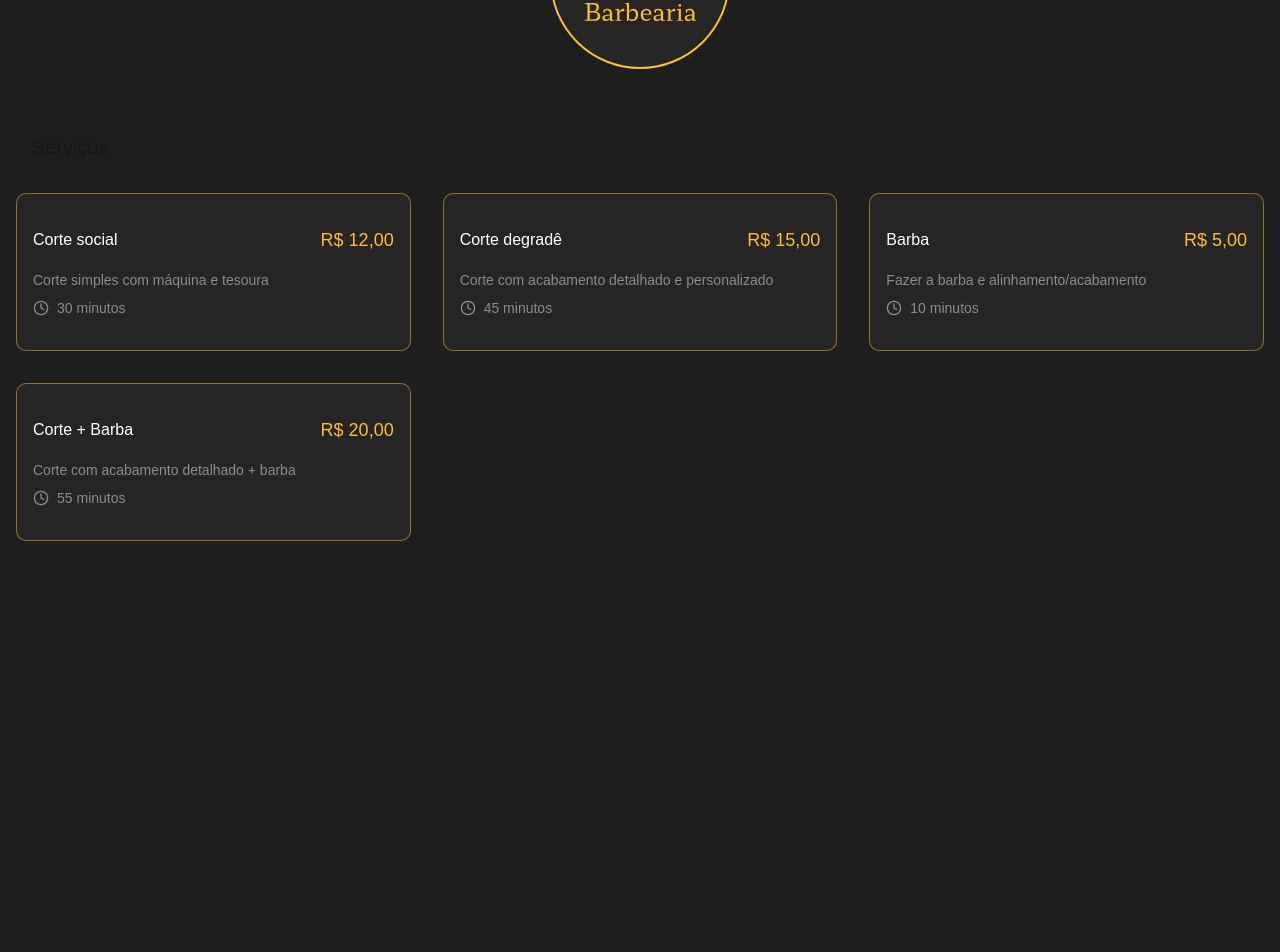
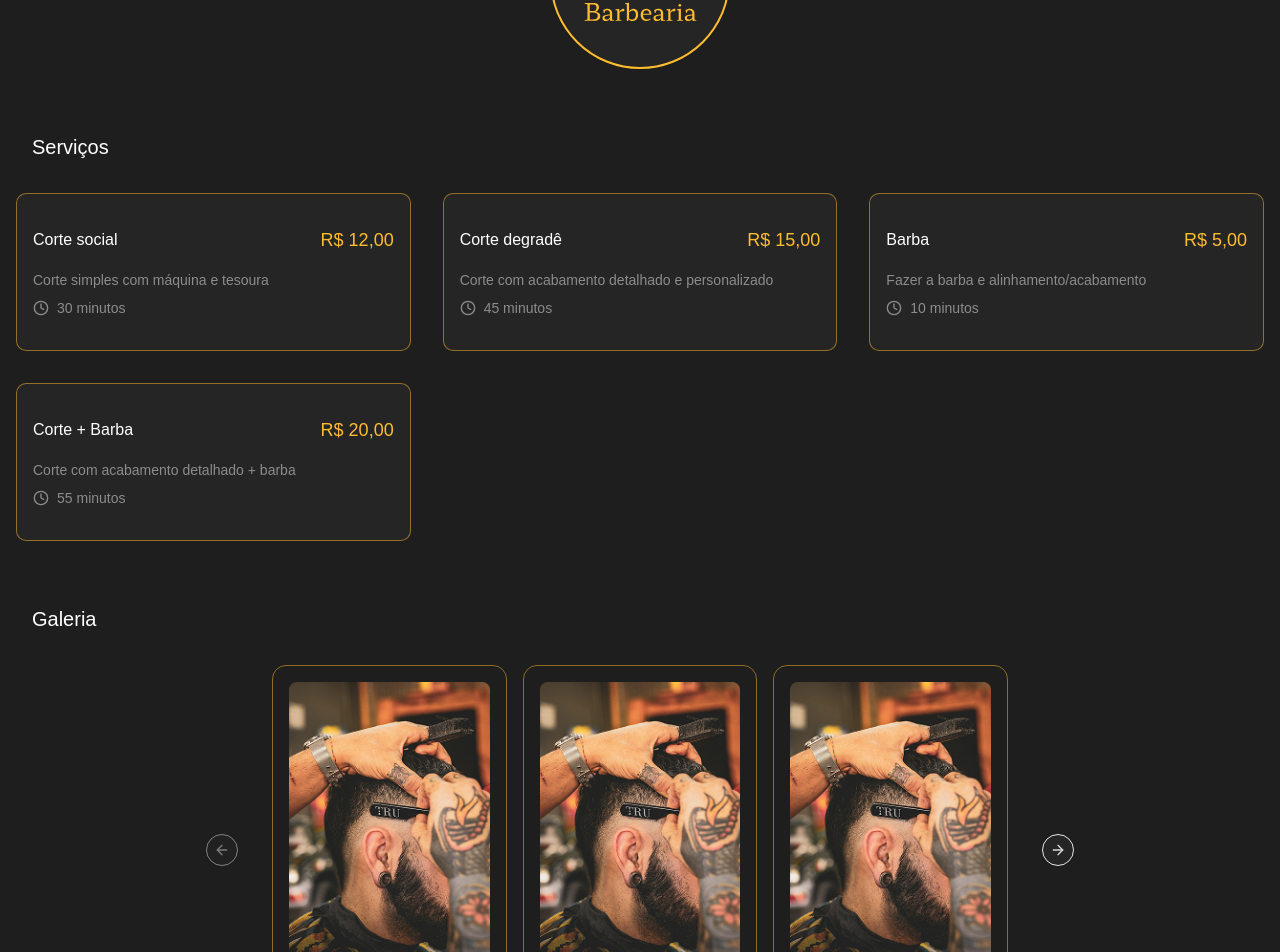
Before and after one commit to IagoRdgs/thbarber, a React (Vite) app: page / in a window 1280 px wide. Shown: the part 240-1192 px from the top of the page. Before the commit the page ends 800 px from the top, so only its background shows below. Built offline with nearby package versions, Linux system fonts and the light colour scheme; a web font is replaced by a local one.

Commit message:
:sparkles: feat: adicionado o componente de galeria + ajuste nas variáveis personalizadas do estilo

```diff
--- a/src/components/pages/Main.tsx
+++ b/src/components/pages/Main.tsx
@@ -1,3 +1,4 @@
+import Gallery from "../layout/Gallery";
 import Header from "../layout/Header";
 import ServiceCard from "../layout/ServiceCard";
 
@@ -39,8 +40,8 @@ export default function Main() {
     return (
         <main className="container mx-auto">
             <Header />
-            <section className="mt-16">
-                <h2 className="text-primary text-xl px-8" id="services">Serviços</h2>
+            <section className="my-16">
+                <h2 className="text-primary-p text-xl px-8" id="services">Serviços</h2>
                 <div className="px-4 mt-8 grid grid-cols-1 sm:grid-cols-2 lg:grid-cols-3 gap-8">
                     {services.map((service => (
                         <ServiceCard
@@ -53,6 +54,11 @@ export default function Main() {
                     )))}
                 </div>
             </section>
+
+            <section className="my-16">
+                <h2 className="text-primary-p text-xl px-8 mb-8" id="services">Galeria</h2>
+                <Gallery />
+            </section>
         </main>
     );
 };
```
